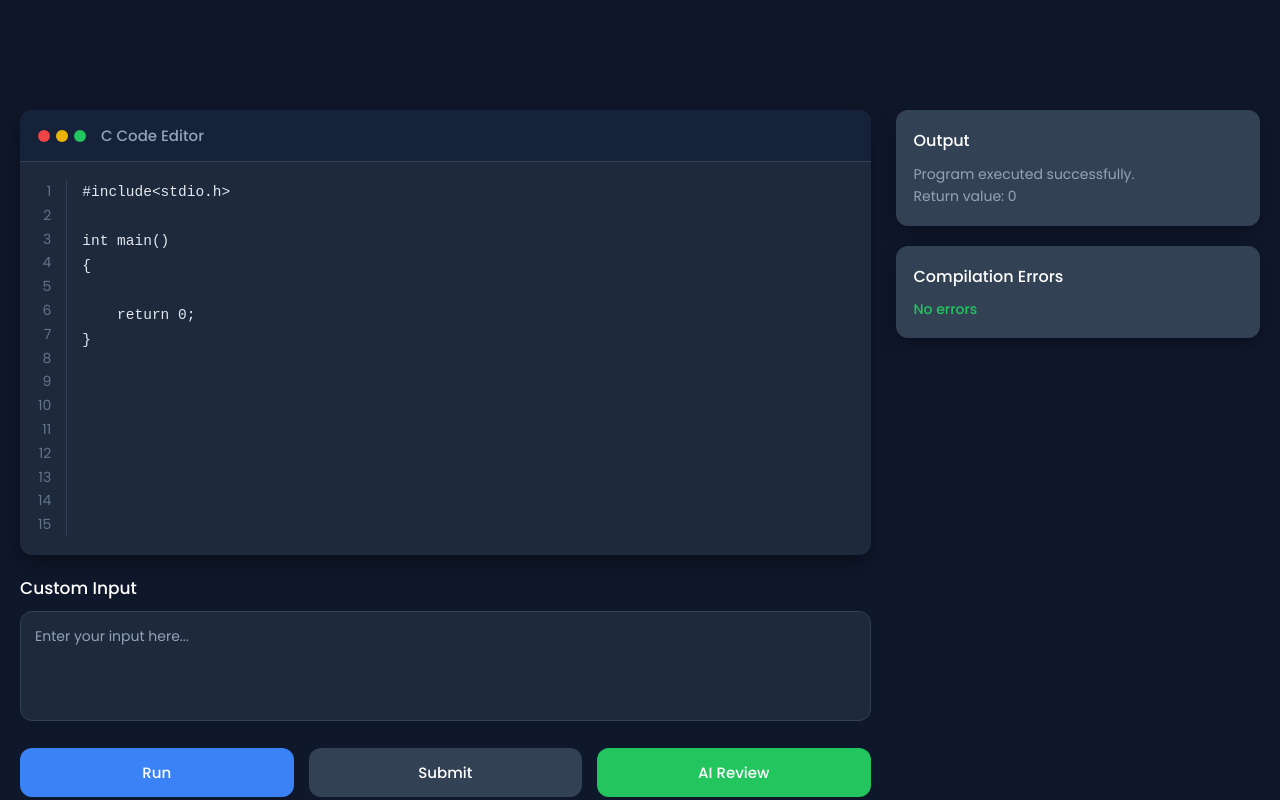
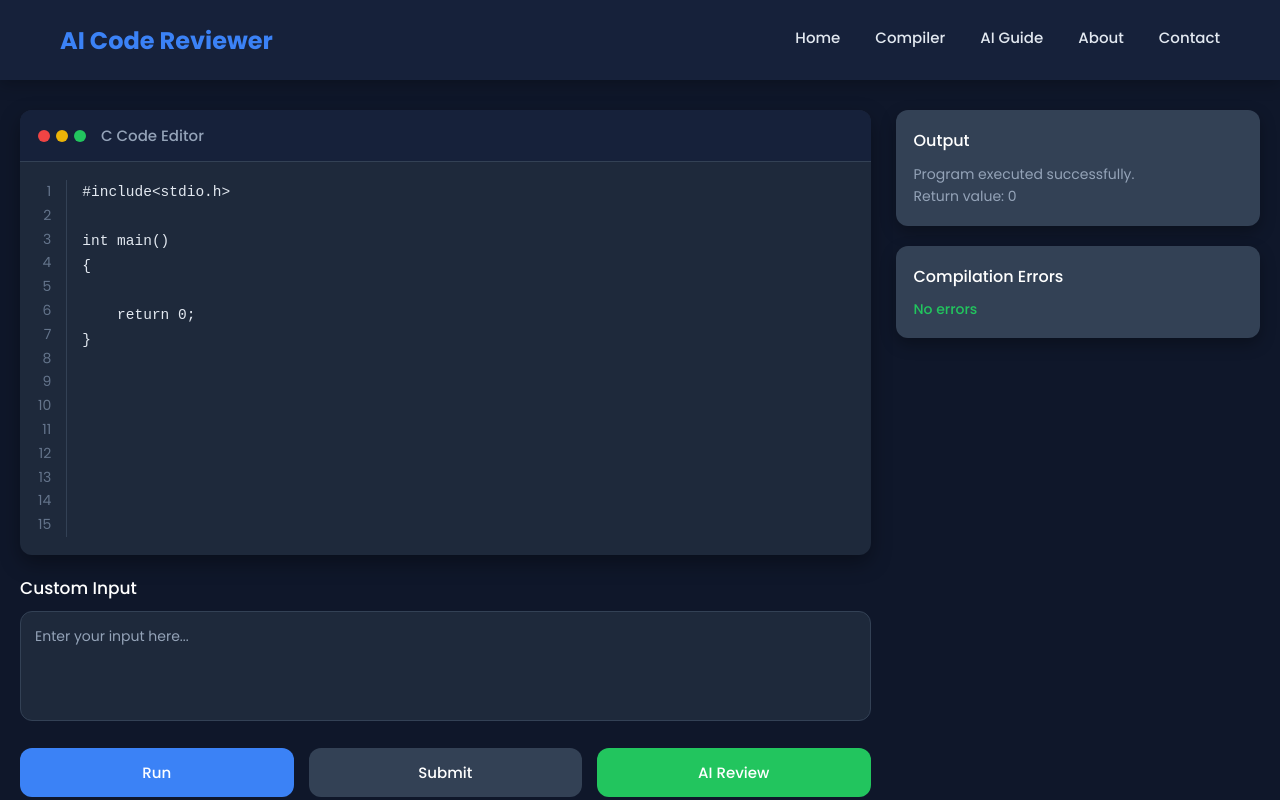
Before and after one commit to drishti-sherwani26/AI-Code-Reviewer, a plain HTML site: page index.html in a window 1280 px wide. Shown: the top 800 px of the page. Drawn offline with Linux system fonts and the light colour scheme.

Commit message:
AI Code Reviewer

```diff
--- a/index.html
+++ b/index.html
@@ -10,7 +10,25 @@
 </head>
 <body>
 
+<nav class="navbar">
+
+    <div class="logo">
+        AI Code Reviewer
+    </div>
+
+    <ul class="nav-links">
+        <li><a href="#">Home</a></li>
+        <li><a href="#">Compiler</a></li>
+        <li><a href="#">AI Guide</a></li>
+        <li><a href="#">About</a></li>
+        <li><a href="#">Contact</a></li>
+    </ul>
+
+</nav>
+
 <div class="navbar-space"></div>
+
+
 
 <main class="main-wrapper">
 
@@ -45,6 +63,7 @@
             <span>14</span>
             <span>15</span>
           </div>
+
           <pre class="code-area"><code>#include&lt;stdio.h&gt;
 
 int main()
@@ -52,36 +71,57 @@ int main()
 
     return 0;
 }</code></pre>
+
         </div>
       </div>
 
       <div class="custom-input-section">
         <h3>Custom Input</h3>
-        <textarea class="custom-input-box" placeholder="Enter your input here..."></textarea>
+
+        <textarea class="custom-input-box"
+        placeholder="Enter your input here..."></textarea>
+
       </div>
 
       <div class="button-row">
+
         <button class="action-btn run-btn">Run</button>
+
         <button class="action-btn submit-btn">Submit</button>
+
         <button class="action-btn ai-btn">AI Review</button>
+
       </div>
+
     </div>
 
     <div class="output-column">
+
       <div class="output-card">
+
         <h3>Output</h3>
-        <p class="output-text">Program executed successfully.<br>Return value: 0</p>
+
+        <p class="output-text">
+            Program executed successfully.<br>
+            Return value: 0
+        </p>
+
       </div>
 
       <div class="output-card">
+
         <h3>Compilation Errors</h3>
+
         <p class="no-error-text">No errors</p>
+
       </div>
+
     </div>
 
   </section>
 
   <section class="ai-guide-section">
+
     <h2 class="ai-guide-title">AI Guide</h2>
 
     <div class="ai-guide-grid">
@@ -123,6 +163,7 @@ int main()
       </div>
 
     </div>
+
   </section>
 
 </main>
--- a/style.css
+++ b/style.css
@@ -270,3 +270,80 @@ body {
     flex: 1 1 100%;
   }
 }
+
+.navbar {
+  position: fixed;
+  top: 0;
+  left: 0;
+  width: 100%;
+  height: 80px;
+  background: #16213a;
+  display: flex;
+  justify-content: space-between;
+  align-items: center;
+  padding: 0 60px;
+  z-index: 1000;
+  box-shadow: 0 4px 15px rgba(0,0,0,0.25);
+}
+
+.logo {
+  font-size: 24px;
+  font-weight: 700;
+  color: #3B82F6;
+  cursor: pointer;
+}
+
+.nav-links {
+  display: flex;
+  list-style: none;
+  gap: 35px;
+}
+
+.nav-links li {
+  list-style: none;
+}
+
+.nav-links a {
+  text-decoration: none;
+  color: #E2E8F0;
+  font-size: 15px;
+  font-weight: 500;
+  transition: 0.3s ease;
+}
+
+.nav-links a:hover {
+  color: #3B82F6;
+}
+
+.nav-links a::after {
+  content: "";
+  display: block;
+  width: 0;
+  height: 2px;
+  background: #3B82F6;
+  transition: width 0.3s;
+  margin-top: 4px;
+}
+
+.nav-links a:hover::after {
+  width: 100%;
+}
+
+/* Responsive Navbar */
+
+@media (max-width: 900px) {
+
+  .navbar {
+    flex-direction: column;
+    height: auto;
+    padding: 15px;
+    gap: 15px;
+  }
+
+  .nav-links {
+    flex-wrap: wrap;
+    justify-content: center;
+    gap: 20px;
+  }
+
+}
```
